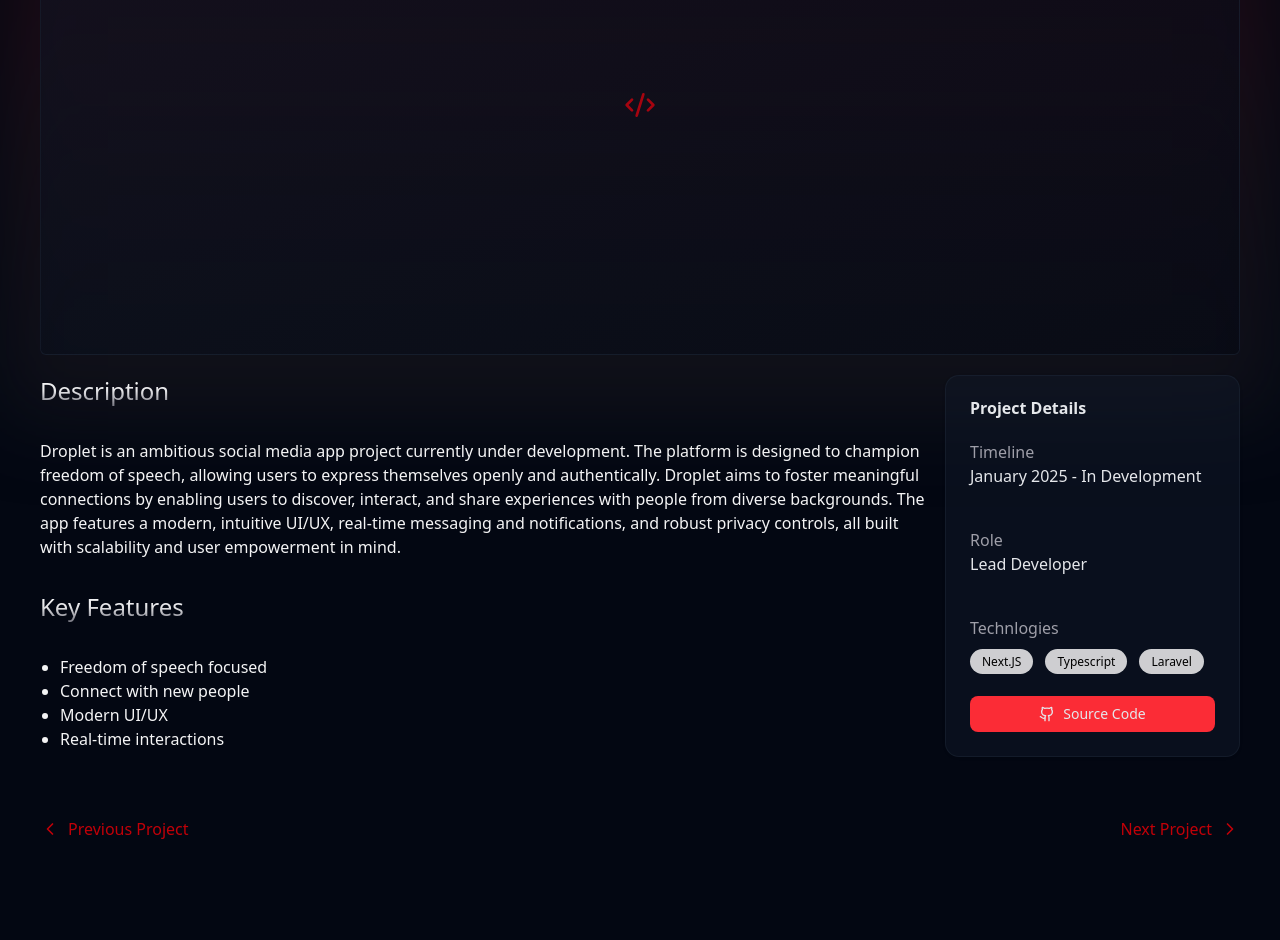
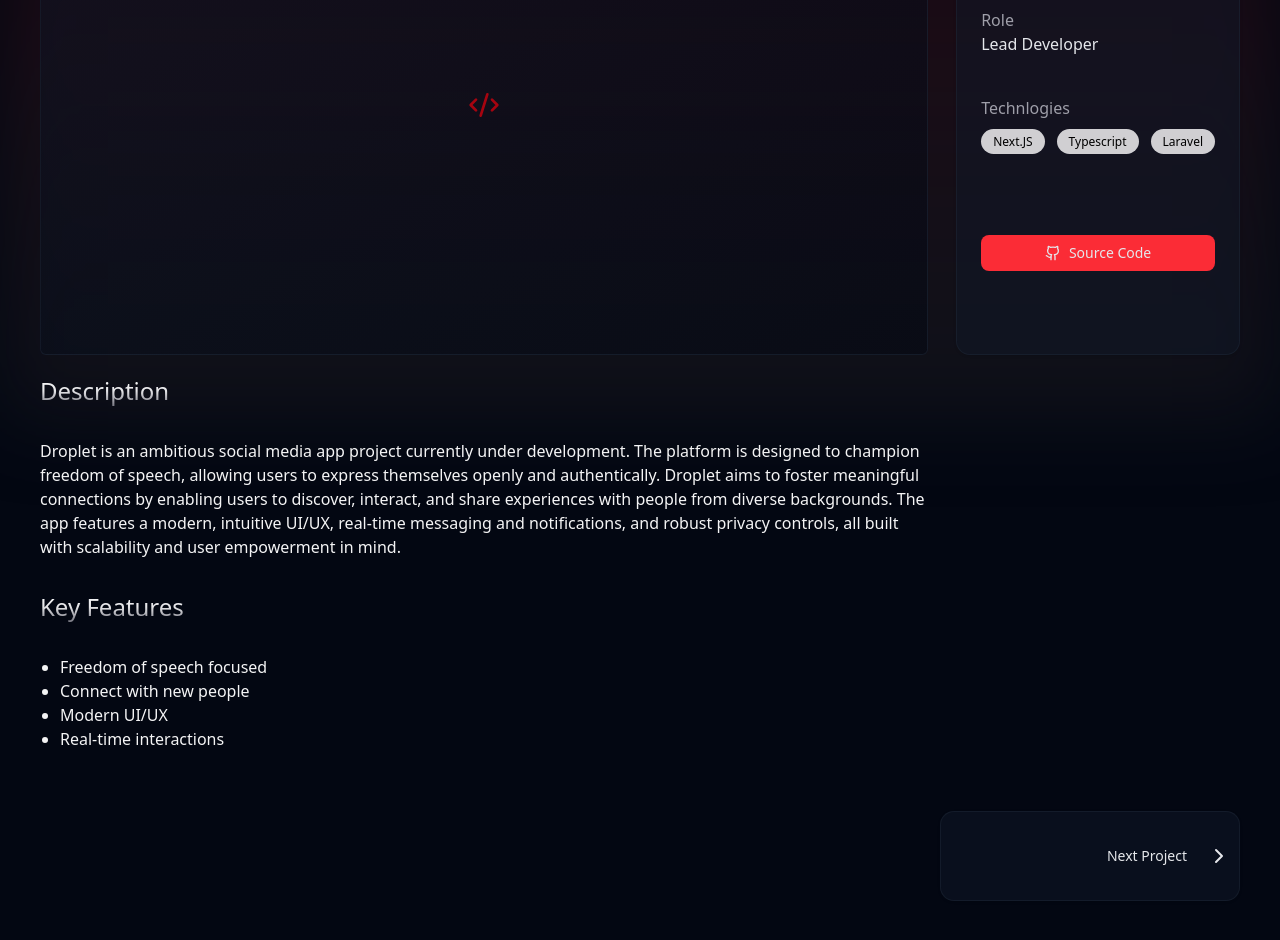
Before and after one commit to hakenshi/portifolio-felipe-kafka-dev, a React (Vite) app: page /projects/1 in a window 1280 px wide. Shown: the part 380-1320 px from the top of the page. Before the commit the page ends 1261 px from the top, so only its background shows below. Built offline with nearby package versions, Linux system fonts and the light colour scheme.

Commit message:
Refatora componentes para corrigir links de âncoras e melhorar a navegação. Ajusta a estrutura do projeto e a exibição de detalhes dos projetos na página de projeto.

```diff
--- a/src/components/header.tsx
+++ b/src/components/header.tsx
@@ -34,7 +34,7 @@ export default function Header() {
                             transition={{ duration: 0.6, delay: 0.1 }}
                             className='transition-all duration-300 hover:scale-105 transform hover:text-red-500 cursor-pointer'>
                             <Link to={{
-                                hash: "hero",
+                                hash: "#hero",
                                 pathname: "/"
                             }}>Home</Link>
                         </motion.li>
@@ -45,7 +45,7 @@ export default function Header() {
                             transition={{ duration: 0.6, delay: 0.2 }}
                             className='transition-all duration-300 hover:scale-105 transform hover:text-red-500 cursor-pointer'>
                             <Link to={{
-                                hash: "projects",
+                                hash: "#projects",
                                 pathname: "/projects"
                             }}>Projects</Link>
                         </motion.li>
@@ -57,7 +57,7 @@ export default function Header() {
                             className='transition-all duration-300 hover:scale-105 transform cursor-pointer'>
                             <Link
                                 to={{
-                                    hash: "contact",
+                                    hash: "#contact",
                                     pathname: "/"
                                 }}
                                 className={buttonVariants({ variant: 'default' })}
--- a/src/components/project-card.tsx
+++ b/src/components/project-card.tsx
@@ -2,8 +2,9 @@ import { Code2Icon } from 'lucide-react'
 import { Link } from 'react-router'
 import { Card, CardContent, CardDescription, CardFooter, CardHeader, CardTitle } from './ui/card'
 import { buttonVariants } from './ui/button'
+import React from 'react'
 
-interface ProjectCardProps {
+interface ProjectCardProps extends React.Component {
     id: number
     title: string,
     briefDescription: string
--- a/src/components/projects.tsx
+++ b/src/components/projects.tsx
@@ -11,12 +11,12 @@ export default function Projects() {
             <h2 className="text-center text-3xl font-black">Projects</h2>
 
             <div className="grid place-items-center grid-cols-1 md:grid-cols-2 lg:grid-cols-3 gap-5">
-                {projects.slice(0, 3).map((project, index: number) => (
-                    <ProjectCard key={index} project={project} />
+                {projects.slice(0, 3).map((project) => (
+                    <ProjectCard key={project.id} project={project} />
                 ))}
                 <div className="w-full grid place-items-center col-span-3 mt-20">
                     <Link to={{
-                        hash: "projects",
+                        hash: "#projects",
                         pathname: "/projects"
                     }} className={buttonVariants({ variant: "defaultGlass" })}>See more</Link>
                 </div>
--- a/src/projects/project-page.tsx
+++ b/src/projects/project-page.tsx
@@ -1,8 +1,8 @@
-import { ChevronLeftIcon, ChevronRight, Code2Icon, GithubIcon } from "lucide-react";
+import { ChevronLeftIcon, ChevronRightIcon, Code2Icon, GithubIcon } from "lucide-react";
 import { Link, useParams } from "react-router";
-import { Button } from "../components/ui/button";
 import Section from "../components/section";
 import { AspectRatio } from "../components/ui/aspect-ratio";
+import { Button } from "../components/ui/button";
 import { Card, CardContent, CardFooter, CardHeader, CardTitle } from "../components/ui/card";
 import { projects } from "../lib/projects-data";
 
@@ -11,10 +11,11 @@ export default function ProjectsProjectPage() {
   const { id } = useParams()
 
   const project = projects.find(p => id ? p.id === parseInt(id) : {})
-
+  const previousProject = projects.find(p => id ? p.id - 1 === parseInt(id) : {})
+  const nextProject = projects.find(p => id ? p.id + 1 === parseInt(id) : {})
   return (
     <Section>
-      <div className="h-10/12 w-full p-10 space-y-5 container mx-auto">
+      <div className="h-10/12 w-full p-10 space-y-5 max-w-7xl  mx-auto">
         <Link to={{
           hash: "#projects",
           pathname: "/projects"
@@ -26,9 +27,33 @@ export default function ProjectsProjectPage() {
           <h2 className="text-3xl font-bold ">{project?.title}</h2>
           <p className="text-xl font-bold text-white/70">{project?.briefDescription}</p>
         </div>
+        <div className="flex gap-7">
           <AspectRatio ratio={12 / 5} className="bg-linear-to-br grid row-span-2 place-items-center from-gray-900/50 to-gray-950/50 rounded-t-xl rounded-b-sm border-gray-800/50 border">
             <Code2Icon className="text-red-600/70" size={32} />
           </AspectRatio>
+          <Card className="bg-gray-900/50 text-gray-200 border-gray-800/50">
+            <CardHeader>
+              <CardTitle>Project Details</CardTitle>
+            </CardHeader>
+            <CardContent className="space-y-10 h-fit flex flex-col justify-center">
+              <div>
+                <p className="text-zinc-400">Timeline</p>
+                <p>{project?.timeline.start} - {project?.timeline.end ? project.timeline.end : project?.timeline.status}</p>
+              </div>
+              <div>
+                <p className="text-zinc-400">Role</p>
+                <p>Lead Developer</p>
+              </div>
+              <div className="space-x-3 space-y-2">
+                <p className="text-zinc-400">Technlogies</p>
+                {project?.tags.map((t, index) => (<span key={index} className="px-3 py-1 rounded-full text-xs w-fit bg-white/80 text-black" >{t}</span>))}
+              </div>
+            </CardContent>
+            <CardFooter className="h-full">
+              <Button className="w-full"> <GithubIcon /> <span>Source Code</span></Button>
+            </CardFooter>
+          </Card>
+        </div>
         <div className="grid grid-cols-[1.5fr_0.5fr] gap-5">
           <div className="space-y-8">
             <h3 className="text-2xl">Description</h3>
@@ -40,41 +65,33 @@ export default function ProjectsProjectPage() {
               {project?.keyFeatures.map((kf, index) => <li key={index}>{kf}</li>)}
             </ul>
           </div>
-          <Card className="bg-gray-900/50 text-gray-200 border-gray-800/50">
-            <CardHeader>
-              <CardTitle>Project Details</CardTitle>
-            </CardHeader>
-            <CardContent className="space-y-10 h-fit">
-              <div>
-                <p className="text-zinc-400">Timeline</p>
-                <p>{project?.timeline.start} - {project?.timeline.end ? project.timeline.end : project?.timeline.status}</p>
         </div>
-              <div>
-                <p className="text-zinc-400">Role</p>
-                <p>Lead Developer</p>
+        <div className="py-10 flex">
+          {project?.id !== undefined && project.id > 1 && (
+            <Card className="bg-gray-900/50 text-gray-200 border-gray-800/50 w-3/12">
+              <CardContent className="p-2">
+                <Link to={`/projects/${project.id - 1}`} className="flex items-center gap-5">
+                  <ChevronLeftIcon size={24} />
+                  <div className="flex flex-col">
+                    <span className="text-sm">Previous Project</span>
+                    <span className="text-lg">{previousProject?.title}</span>
                   </div>
-              <div className="space-x-3 space-y-2">
-                <p className="text-zinc-400">Technlogies</p>
-                {project?.tags.map(t => (<span className="px-3 py-1 rounded-full text-xs w-fit bg-white/80 text-black" >{t}</span>))}
-              </div>
+                </Link>
               </CardContent>
-            <CardFooter>
-              <Button className="w-full"> <GithubIcon /> <span>Source Code</span></Button>
-            </CardFooter>
             </Card>
-        </div>
-        <div className="py-10 flex justify-between container">
-          {project?.id !== undefined && project.id > 0 && (
-            <Link to={`/projects/${project.id - 1}`} className="flex items-center gap-2 text-red-700">
-              <ChevronLeftIcon size={20} />
-              Previous Project
-            </Link>
           )}
           {project?.id !== undefined && project.id < projects.length - 1 && (
-            <Link to={`/projects/${project.id + 1}`} className="flex items-center gap-2 text-red-700 ml-auto">
-              Next Project
-              <ChevronRight size={20} />
+            <Card className="bg-gray-900/50 text-gray-200 border-gray-800/50 w-3/12 ml-auto">
+              <CardContent className="p-2 justify-end flex">
+                <Link to={`/projects/${project.id + 1}`} className="flex items-center gap-5">
+                  <div className="flex flex-col">
+                    <span className="text-sm">Next Project</span>
+                    <span className="text-lg">{nextProject?.title}</span>
+                  </div>
+                  <ChevronRightIcon size={24} />
                 </Link>
+              </CardContent>
+            </Card>
           )}
         </div>
       </div>
```
Lines whose indentation alone changed are shown as unchanged.
